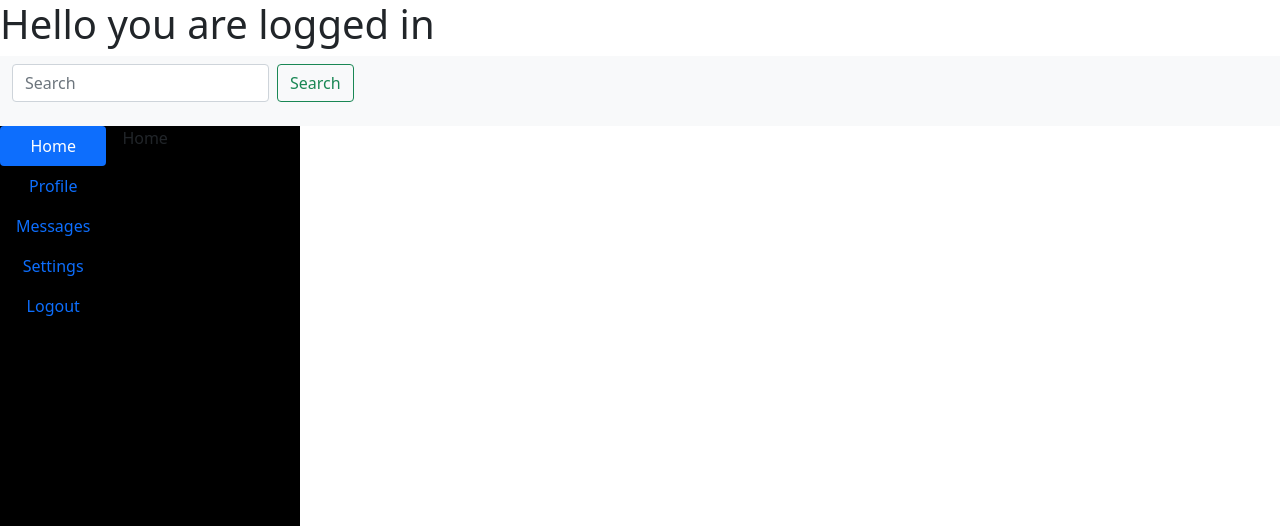
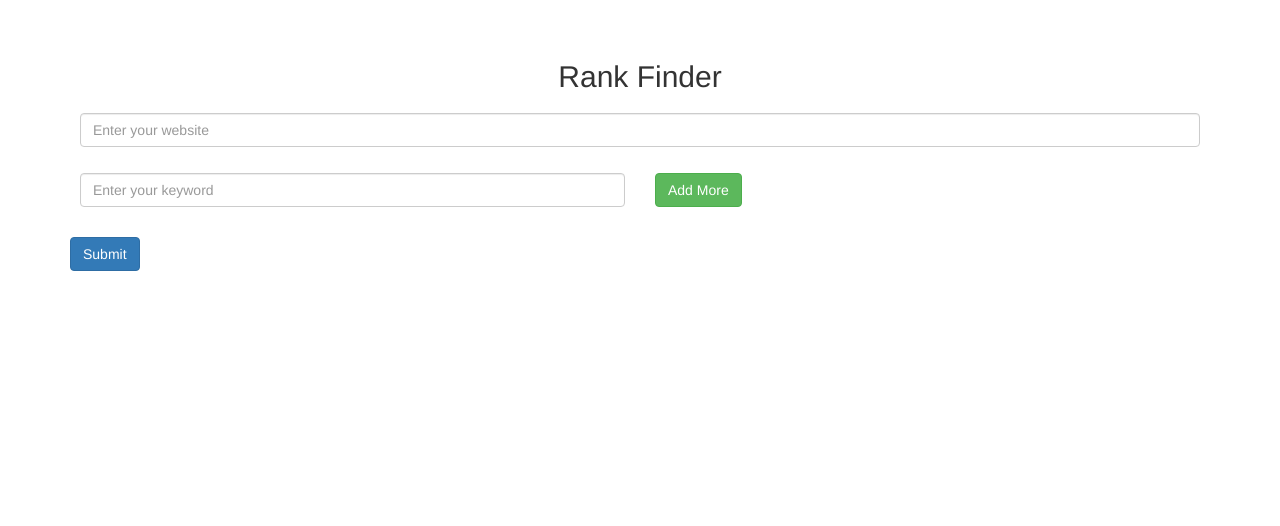
Before and after one commit to sanjayram97/flask_auth, a Flask app: page /dashboard in a window 1280 px wide. Shown: the top 526 px of the page. After the commit the page ends 271 px from the top, so only its background shows below. Run offline with Flask 2, Linux system fonts and the light colour scheme; a user stored in the database is signed in; some libraries are stand-ins or nearby versions.

Commit message:
flask auth dashboard

```diff
--- a/app.py
+++ b/app.py
@@ -5,6 +5,7 @@ from flask_wtf import FlaskForm
 from wtforms import StringField, PasswordField, SubmitField
 from wtforms.validators import InputRequired, Length, ValidationError
 from flask_bcrypt import Bcrypt
+from datetime import datetime
 
 app = Flask(__name__)
 db = SQLAlchemy(app)
@@ -24,11 +25,17 @@ def load_user(user_id):
 class User(db.Model, UserMixin):
     id = db.Column(db.Integer, primary_key=True)
     username = db.Column(db.String(20), nullable=False, unique=True)
+    email = db.Column(db.String(80), nullable=False, unique=True)
     password = db.Column(db.String(80), nullable=False)
+    auth_date = db.Column(db.DateTime, default=datetime.utcnow)
+
 
 class RegisterForm(FlaskForm):
     username = StringField(validators=[
                            InputRequired(), Length(min=4, max=20)], render_kw={"placeholder": "Username"})
+
+    email = StringField(validators=[
+                        InputRequired(), Length(min=5, max=100)], render_kw={"placeholder": "email"})
 
     password = PasswordField(validators=[
                              InputRequired(), Length(min=8, max=20)], render_kw={"placeholder": "Password"})
@@ -70,7 +77,7 @@ def login():
 @app.route('/dashboard', methods=['GET', 'POST'])
 @login_required
 def dashboard():
-    return render_template('dashboard.html')
+    return render_template('rank_page_index.html', user = current_user)
 
 @app.route('/logout', methods=['GET', 'POST'])
 @login_required
@@ -83,7 +90,7 @@ def register():
     form = RegisterForm()
     if form.validate_on_submit():
          hashed_password = bcrypt.generate_password_hash(form.password.data)
-         new_user = User(username=form.username.data, password=hashed_password)
+         new_user = User(username=form.username.data, email=form.email.data, password=hashed_password)
          db.session.add(new_user)
          db.session.commit()
          return redirect(url_for('login'))
--- a/templates/dashboard.html
+++ b/templates/dashboard.html
@@ -8,7 +8,7 @@
     <title>Dashboard</title>
 </head>
 <body>
-    <h1>Hello you are logged in</h1>
+    <h1>Hello you are logged in {{user.username}}</h1>
     <nav class="navbar navbar-light bg-light">
         <div class="container-fluid">
           <form class="d-flex">
--- a/templates/login.html
+++ b/templates/login.html
@@ -9,9 +9,9 @@
     <h1>Login</h1>
     <form action="" method="POST">
         {{ form.hidden_tag() }}
-        {{ form.username }}
-        {{ form.password }}
-        {{ form.submit }}
+        {{ form.username }}<br>
+        {{ form.password }}<br>
+        {{ form.submit }}<br>
     </form>
     <a href="{{url_for('register')}}">Dont have an account - SignUp</a><br>
 </body>
--- /dev/null
+++ b/templates/rank_page_index.html
@@ -0,0 +1,72 @@
+<!DOCTYPE html>
+<html>
+<head>
+<meta charset="utf-8">
+<meta name="viewport" content="width=device-width, initial-scale=1.0">
+<title>Add Remove Input Fields Dynamically with JQuery Ajax Python Flask and PostgreSQL</title>
+<link rel="stylesheet" href="https://maxcdn.bootstrapcdn.com/bootstrap/3.3.6/css/bootstrap.min.css" />
+<script src="https://maxcdn.bootstrapcdn.com/bootstrap/3.3.6/js/bootstrap.min.js"></script>
+<script src="https://ajax.googleapis.com/ajax/libs/jquery/3.4.1/jquery.min.js"></script>
+<script src="https://cdnjs.cloudflare.com/ajax/libs/jquery/3.5.0/jquery.min.js" integrity="sha256-xNzN2a4ltkB44Mc/Jz3pT4iU1cmeR0FkXs4pru/JxaQ=" crossorigin="anonymous"></script>
+</head>
+<body>
+ <script>
+$(document).ready(function() {
+
+var MaxInputs       = 8; //maximum input boxes allowed
+var InputsWrapper   = $("#InputsWrapper"); //Input boxes wrapper ID
+var AddButton       = $("#AddMoreFileBox"); //Add button ID
+
+var x = InputsWrapper.length; //initlal text box count
+var FieldCount=1; //to keep track of text box added
+
+$(AddButton).click(function (e)  //on add input button click
+{
+    if(x <= MaxInputs) //max input box allowed
+    {
+        FieldCount++; //text box added increment
+        //add input box
+        $(InputsWrapper).append('<div class="row"><p class="col-xs-6"><input type="text" placeholder="Enter your keyword" class="form-control skill_list" name="customFieldValue[]" id="field_'+ FieldCount +'" value="Enter your keyword '+ FieldCount +'"/></p><a href="#" class="btn btn-danger removeclass">×</a></div>');
+        x++; //text box increment
+    }
+    return false;
+});
+
+$("body").on("click",".removeclass", function(e){ //user click on remove text
+    if( x > 1 ) {
+        $(this).parent('div').remove(); //remove text box
+         x--; //decrement textbox
+    }
+    return false;
+})
+
+
+});
+</script>
+<style>
+.row {padding:10px;}
+</style>
+<div class="container"><br /> <br />
+    <h2 align="center">Rank Finder</h2><div id="resultbox"></div>
+    <div class="form-group">
+        <form action="{{ url_for("login")}}" method="post">
+        <div id="InputsWrapper">
+            <div class="row">
+				<div class="col-xs-12"><input type="text" name="website" placeholder="Enter your website" class="form-control name_list" /></div>
+                <br><br><br><div class="col-xs-6"><input type="text" name="customFieldName[]" placeholder="Enter your keyword" class="form-control name_list" /></div>
+                <div class="col-xs-6"><button type="button" name="add" id="AddMoreFileBox" class="btn btn-success">Add More</button></div>
+            </div>
+        </div>
+        <br/>
+        <button type="submit" data-kt-contacts-type="submit" class="btn btn-primary">
+			<span class="indicator-label">Submit</span>
+		</button>
+        </form>
+    </div>
+</div>
+<br><br><br>
+{% block content %}
+
+    {% endblock %}
+</body>
+</html>
```
Also changed, not shown: templates/rank_page_op.html (added, +18 -0 lines), templates/register.html (+4 -3 lines), database.db.
